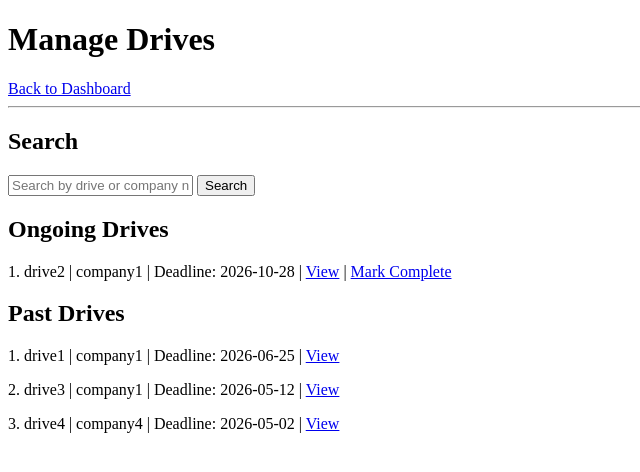
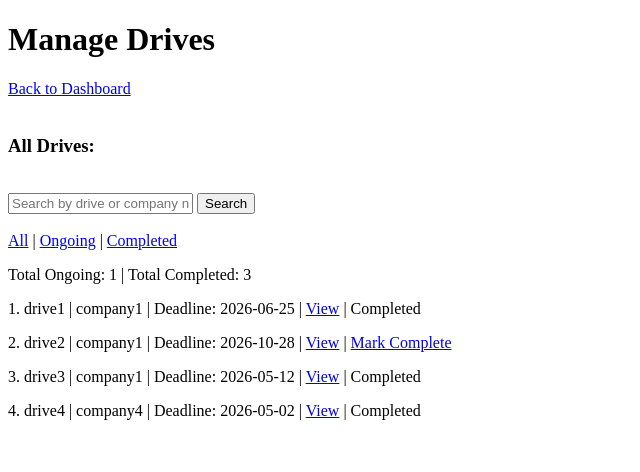
Before and after one commit to 24f3001002/placement-portal-app, a Flask app: page /admin/manage_drives in a window 1280 px wide. Shown: the top 472 px of the page, without its empty margins (0-640 px from the left). Run offline with Flask 3, Linux system fonts and the light colour scheme; data comes from the database, SQL or seed files in the repository; both versions use the stored data as it was after the commit.

Commit message:
Milestone-PPA Student-Dashboard-Management

```diff
--- a/routes/admin.py
+++ b/routes/admin.py
@@ -3,6 +3,8 @@ from flask import Blueprint, render_template, session, redirect, url_for, flash,
 from models import User, Student, Company, PlacementDrive, Application
 
 from extensions import db
+
+from datetime import datetime
 
 
 admin = Blueprint('admin', __name__)
@@ -10,6 +12,14 @@ admin = Blueprint('admin', __name__)
 # --- dashboard ---
 @admin.route('/dashboard')
 def dashboard():
+    expired = PlacementDrive.query.filter(
+        PlacementDrive.deadline < datetime.now(),
+        PlacementDrive.status == False
+        ).all()
+    for d in expired:
+        d.status = True
+    db.session.commit()
+
     total_students    = Student.query.count()
     total_companies   = Company.query.filter_by(approval_status=True).count()
     pending_approvals = Company.query.filter_by(approval_status=False).count()
@@ -30,14 +40,24 @@ def dashboard():
 #companies chunk
 @admin.route('/manage_companies')
 def manage_companies():
-    q = request.args.get('q', '').strip()
+    q           = request.args.get('q', '').strip()
+    filter_type = request.args.get('filter', 'all')
 
-    pending   = Company.query.filter_by(approval_status=False).all()
+    pending = Company.query.filter_by(approval_status=False).all()
+
+    companies_query = Company.query
 
     if q:
-        companies = Company.query.filter(Company.company_name.ilike(f'%{q}%')).all()
-    else:
-        companies = Company.query.all()
+        companies_query = companies_query.filter(Company.company_name.ilike(f'%{q}%'))
+
+    if filter_type == 'approved':
+        companies_query = companies_query.filter_by(approval_status=True, is_blacklisted=False)
+    elif filter_type == 'blacklisted':
+        companies_query = companies_query.filter_by(is_blacklisted=True)
+    elif filter_type == 'pending':
+        companies_query = companies_query.filter_by(approval_status=False, is_blacklisted=False)
+
+    companies = companies_query.all()
 
     return render_template('admin/manage_company.html',
         companies = companies,
@@ -100,8 +120,9 @@ def company_detail(company_id):
 #and drives
 @admin.route('/manage_drives')
 def manage_drives():
-    q             = request.args.get('q', '').strip()
-    drives_query  = PlacementDrive.query.join(Company)
+    q            = request.args.get('q', '').strip()
+    filter_type  = request.args.get('filter', 'all')
+    drives_query = PlacementDrive.query.join(Company)
 
     if q:
         drives_query = drives_query.filter(
@@ -111,11 +132,17 @@ def manage_drives():
             )
         )
 
-    all_drives    = drives_query.all()
+    if filter_type == 'ongoing':
+        drives_query = drives_query.filter(PlacementDrive.status == False)
+    elif filter_type == 'completed':
+        drives_query = drives_query.filter(PlacementDrive.status == True)
+
+    all_drives     = drives_query.all()
     ongoing_drives = [d for d in all_drives if not d.status]
     past_drives    = [d for d in all_drives if d.status]
 
     return render_template('admin/manage_drive.html',
+        all_drives     = all_drives,
         ongoing_drives = ongoing_drives,
         past_drives    = past_drives,
     )
--- a/routes/student.py
+++ b/routes/student.py
@@ -6,6 +6,8 @@ from models import User, Student, Company, PlacementDrive, Application
 from extensions import db
 
 from werkzeug.utils import secure_filename
+
+from datetime import datetime
 
 student = Blueprint('student', __name__)
 
@@ -19,6 +21,14 @@ def allowed_file(filename):
 #dashboard
 @student.route('/dashboard')
 def dashboard():
+    expired = PlacementDrive.query.filter(
+        PlacementDrive.deadline < datetime.now(),
+        PlacementDrive.status == False
+    ).all()
+    for d in expired:
+        d.status = True
+    db.session.commit()
+
     student_obj  = Student.query.filter_by(user_id=session.get('user_id')).first_or_404()
     applications = Application.query.filter_by(student_id=student_obj.student_id).all()
 
--- a/templates/admin/company_detail.html
+++ b/templates/admin/company_detail.html
@@ -28,8 +28,9 @@
     {% if company.is_blacklisted %} Remove Blacklist {% else %} Blacklist {% endif %}
   </a>
 
+  {% if company.approval_status %}
   <h2>Drives</h2>
-  <p>Total: {{ total_drives }} | Ongoing: {{ ongoing_drives }}</p>
+  <p>Total: {{ total_drives }} | Ongoing: {{ ongoing_drives }} | Students Hired: {{ students_hired }}</p>
   {% for d in drives %}
     <p>{{ loop.index }}. {{ d.drive_name }} | {{ d.job_title }} | Deadline: {{ d.deadline.strftime('%Y-%m-%d') }} |
       {% if d.status %} Completed {% else %} Ongoing {% endif %}
@@ -37,8 +38,7 @@
   {% else %}
     <p>No drives yet.</p>
   {% endfor %}
-
-  <p>Students Hired: {{ students_hired }}</p>
+  {% endif %}
 
 </body>
 </html>
--- a/templates/admin/drive_detail.html
+++ b/templates/admin/drive_detail.html
@@ -9,6 +9,9 @@
   <a href="{{ url_for('admin.manage_drives') }}">Back to Drives</a>
 
   <h1>{{ drive.drive_name }}</h1>
+  {% if company.logo %}
+  <img src="{{ url_for('static', filename=company.logo.replace('static/', '').replace('\\', '/')) }}" alt="Logo" width="80">
+  {% endif %}
   <p>Company: {{ company.company_name }}</p>
   <p>Job Title: {{ drive.job_title }}</p>
   <p>Description: {{ drive.job_description }}</p>
@@ -23,6 +26,7 @@
   {% endif %}
 
   <h2>Applications</h2>
+  <p>Total Applicants: {{ applications|length }}</p>
   {% for a in applications %}
     <p>
       {{ loop.index }}. {{ a.student.f_name }} {{ a.student.l_name }} |
--- a/templates/admin/manage_drive.html
+++ b/templates/admin/manage_drive.html
@@ -8,33 +8,38 @@
 
   <h1>Manage Drives</h1>
   <a href="{{ url_for('admin.dashboard') }}">Back to Dashboard</a>
+  <br>
+  <br>
+  <h3>All Drives:</h3>
+  <br>
 
-  <hr>
-  <h2>Search</h2>
   <form method="GET" action="{{ url_for('admin.manage_drives') }}">
     <input type="text" name="q" placeholder="Search by drive or company name" value="{{ request.args.get('q', '') }}">
+    <input type="hidden" name="filter" value="{{ request.args.get('filter', 'all') }}">
     <button type="submit">Search</button>
   </form>
+  <br>
 
-  <h2>Ongoing Drives</h2>
-  {% for d in ongoing_drives %}
+  <a href="{{ url_for('admin.manage_drives', filter='all', q=request.args.get('q', '')) }}">All</a>
+  |
+  <a href="{{ url_for('admin.manage_drives', filter='ongoing', q=request.args.get('q', '')) }}">Ongoing</a>
+  |
+  <a href="{{ url_for('admin.manage_drives', filter='completed', q=request.args.get('q', '')) }}">Completed</a>
+
+  <p>Total Ongoing: {{ ongoing_drives|length }} | Total Completed: {{ past_drives|length }}</p>
+
+  {% for d in all_drives %}
     <p>
       {{ loop.index }}. {{ d.drive_name }} | {{ d.company.company_name }} | Deadline: {{ d.deadline.strftime('%Y-%m-%d') }}
       | <a href="{{ url_for('admin.drive_detail', drive_id=d.drive_id) }}">View</a>
-      | <a href="{{ url_for('admin.complete_drive', drive_id=d.drive_id) }}">Mark Complete</a>
+      | {% if d.status %}
+          Completed
+        {% else %}
+          <a href="{{ url_for('admin.complete_drive', drive_id=d.drive_id) }}">Mark Complete</a>
+        {% endif %}
     </p>
   {% else %}
-    <p>No ongoing drives.</p>
-  {% endfor %}
-
-  <h2>Past Drives</h2>
-  {% for d in past_drives %}
-    <p>
-      {{ loop.index }}. {{ d.drive_name }} | {{ d.company.company_name }} | Deadline: {{ d.deadline.strftime('%Y-%m-%d') }}
-      | <a href="{{ url_for('admin.drive_detail', drive_id=d.drive_id) }}">View</a>
-    </p>
-  {% else %}
-    <p>No completed drives yet.</p>
+    <p>No drives found.</p>
   {% endfor %}
 
 </body>
--- a/templates/admin/manage_student.html
+++ b/templates/admin/manage_student.html
@@ -15,7 +15,7 @@
     <button type="submit">Search</button>
   </form>
 
-  <h2>All Students</h2>
+  <h3>All Students:</h3>
   {% for s in students %}
     <p>
       {{ loop.index }}. {{ s.f_name }} {{ s.l_name }} | {{ s.department }} | CGPA: {{ s.cgpa }} |
--- a/templates/company/company_profile.html
+++ b/templates/company/company_profile.html
@@ -15,7 +15,7 @@
   {% endif %}
 
   <p>Email: {{ company.email }}</p>
-  <p>Website: {{ company.website }}</p>
+  <p>Website: <a href="{{ company.website }}" target="_blank">{{ company.website }}</a></p>
   <p>Description: {{ company.description }}</p>
   <p>HR Name: {{ company.hr_fname }} {{ company.hr_lname }}</p>
   <p>HR Email: {{ company.hr_email }}</p>
```
Also changed, not shown: templates/admin/manage_company.html (+16 -10 lines), templates/company/company.html (+12 -6 lines), instance/placementapp.db, 1 other file.
